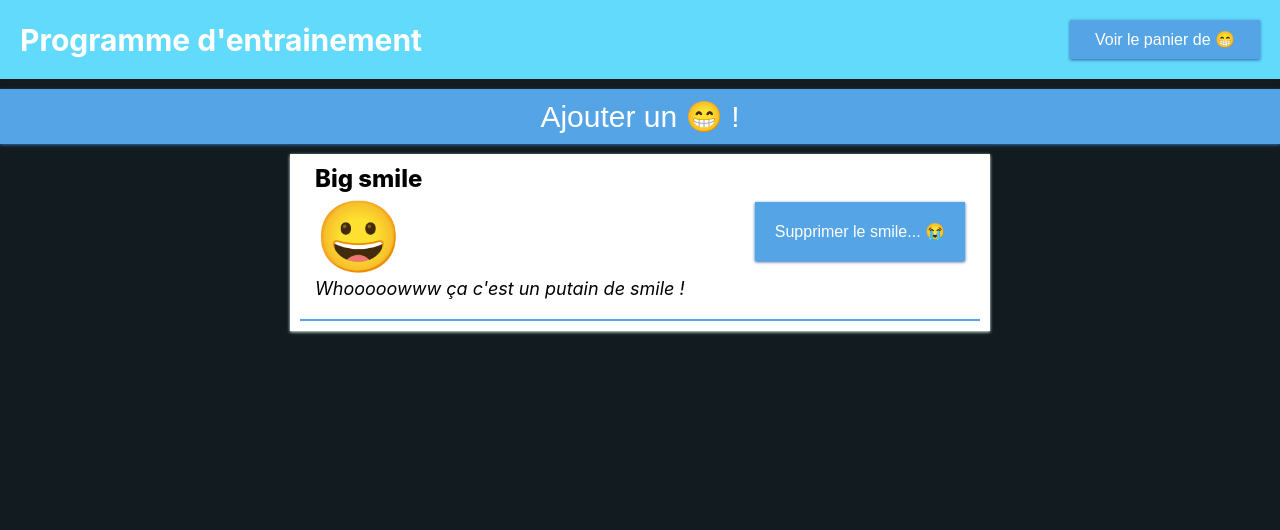
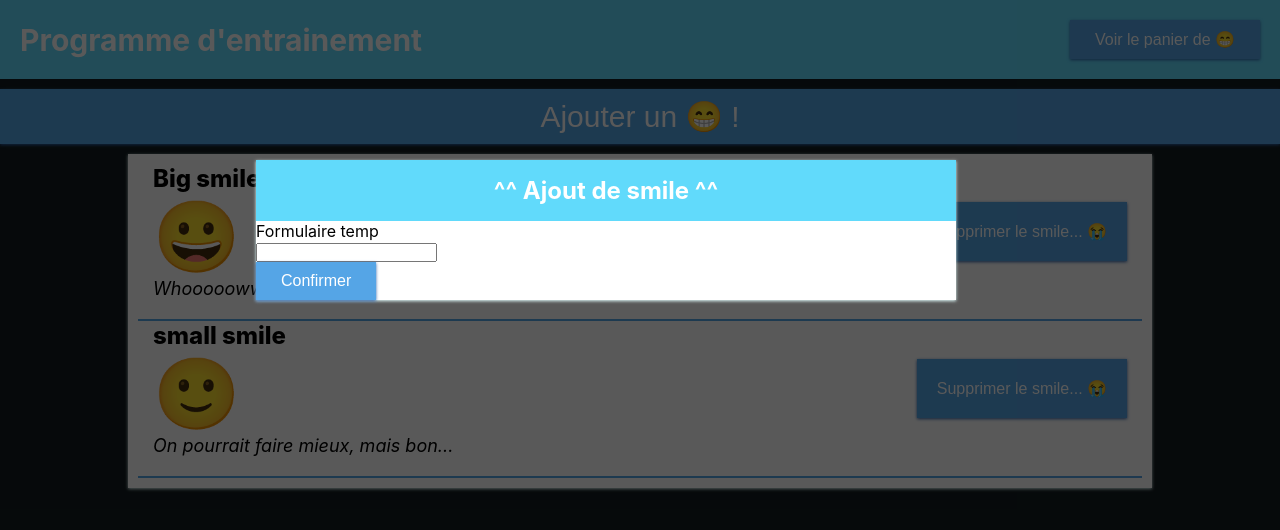
Before and after one commit to Bol2riZH/PE_SmileBox, a React (Create React App) app: page / in a window 1280 px wide. Shown: the top 530 px of the page. Built offline with nearby package versions, Linux system fonts and the light colour scheme.

Commit message:
modal added

```diff
--- a/public/index.html
+++ b/public/index.html
@@ -28,6 +28,7 @@
   </head>
   <body>
     <noscript>You need to enable JavaScript to run this app.</noscript>
+    <div id="overlays"></div>
     <div id="root"></div>
     <!--
       This HTML file is a template.
--- a/src/App.js
+++ b/src/App.js
@@ -1,5 +1,6 @@
 import React from "react";
 
+import Modal from "./components/UI/Modal";
 import Header from "./components/Layout/Header";
 import AddSmile from "./components/Smiles/AddSmile";
 import SmilesList from "./components/Smiles/SmilesList";
@@ -7,6 +8,7 @@ import SmilesList from "./components/Smiles/SmilesList";
 function App() {
   return (
     <>
+      <Modal />
       <Header />
       <AddSmile />
       <main>
--- a/src/components/Smiles/SmilesList.js
+++ b/src/components/Smiles/SmilesList.js
@@ -11,6 +11,12 @@ const LIST_OF_SMILE = [
     name: "Big smile",
     description: `Whooooowww ça c'est un putain de smile !`,
     emoji: "😀",
+  },
+  {
+    id: "C2",
+    name: "small smile",
+    description: `On pourrait faire mieux, mais bon...`,
+    emoji: "🙂",
   },
 ];
 
@@ -27,7 +33,7 @@ const SmilesList = (props) => {
 
   return (
     <section>
-      <Card>
+      <Card className={classes.list}>
         <ul>{listOfSmile}</ul>
       </Card>
     </section>
--- a/src/components/Smiles/SmilesList.module.css
+++ b/src/components/Smiles/SmilesList.module.css
@@ -0,0 +1,5 @@
+.list {
+  width: 80%;
+  margin: 0 auto;
+  padding: 1rem;
+}
--- a/src/components/UI/Card.js
+++ b/src/components/UI/Card.js
@@ -3,7 +3,9 @@ import React from "react";
 import classes from "./Card.module.css";
 
 const Card = (props) => {
-  return <div className={classes.card}>{props.children}</div>;
+  return (
+    <div className={`${classes.card} ${props.className}`}>{props.children}</div>
+  );
 };
 
 export default Card;
--- a/src/components/UI/Card.module.css
+++ b/src/components/UI/Card.module.css
@@ -1,7 +1,4 @@
 .card {
-  width: 700px;
-  margin: 0 auto;
   background-color: white;
   box-shadow: 0 1px 3px #e2fdfd;
-  padding: 1rem;
 }
--- /dev/null
+++ b/src/components/UI/Modal.js
@@ -0,0 +1,39 @@
+import React from "react";
+import ReactDOM, { createPortal } from "react-dom";
+
+import classes from "./Modal.module.css";
+
+import Card from "./Card";
+import Button from "./Button";
+
+const Backdrop = (props) => {
+  return <div className={classes.backdrop}></div>;
+};
+
+const ModalOverlay = (props) => {
+  return (
+    <Card className={classes.modal}>
+      <header>
+        <h2>^^ Ajout de smile ^^</h2>
+      </header>
+      <form>
+        <p>Formulaire temp</p>
+        <input type="text" />
+      </form>
+      <Button>Confirmer</Button>
+    </Card>
+  );
+};
+
+const portalElement = document.querySelector("#overlays");
+
+const Modal = (props) => {
+  return (
+    <>
+      {createPortal(<Backdrop />, portalElement)}
+      {createPortal(<ModalOverlay />, portalElement)}
+    </>
+  );
+};
+
+export default Modal;
--- /dev/null
+++ b/src/components/UI/Modal.module.css
@@ -0,0 +1,25 @@
+.backdrop {
+  position: fixed;
+  top: 0;
+  left: 0;
+  width: 100%;
+  height: 100%;
+  background-color: rgba(0, 0, 0, 0.65);
+}
+
+.modal {
+  display: block;
+  position: fixed;
+  top: 20%;
+  left: 20%;
+  width: 60%;
+  max-width: 70rem;
+}
+
+.modal header {
+  background-color: #61dafb;
+  color: white;
+  width: 100%;
+  text-align: center;
+  padding: 1.6rem;
+}
--- a/src/index.css
+++ b/src/index.css
@@ -1,8 +1,8 @@
 *,
 *::after,
 *::before {
-  margin:0;
-  padding:0;
+  margin: 0;
+  padding: 0;
   box-sizing: border-box;
 }
 
```
Also changed, not shown: src/components/Smiles/Smile/SmileForm.js (added), src/components/Smiles/Smile/SmileForm.module.css (added).
